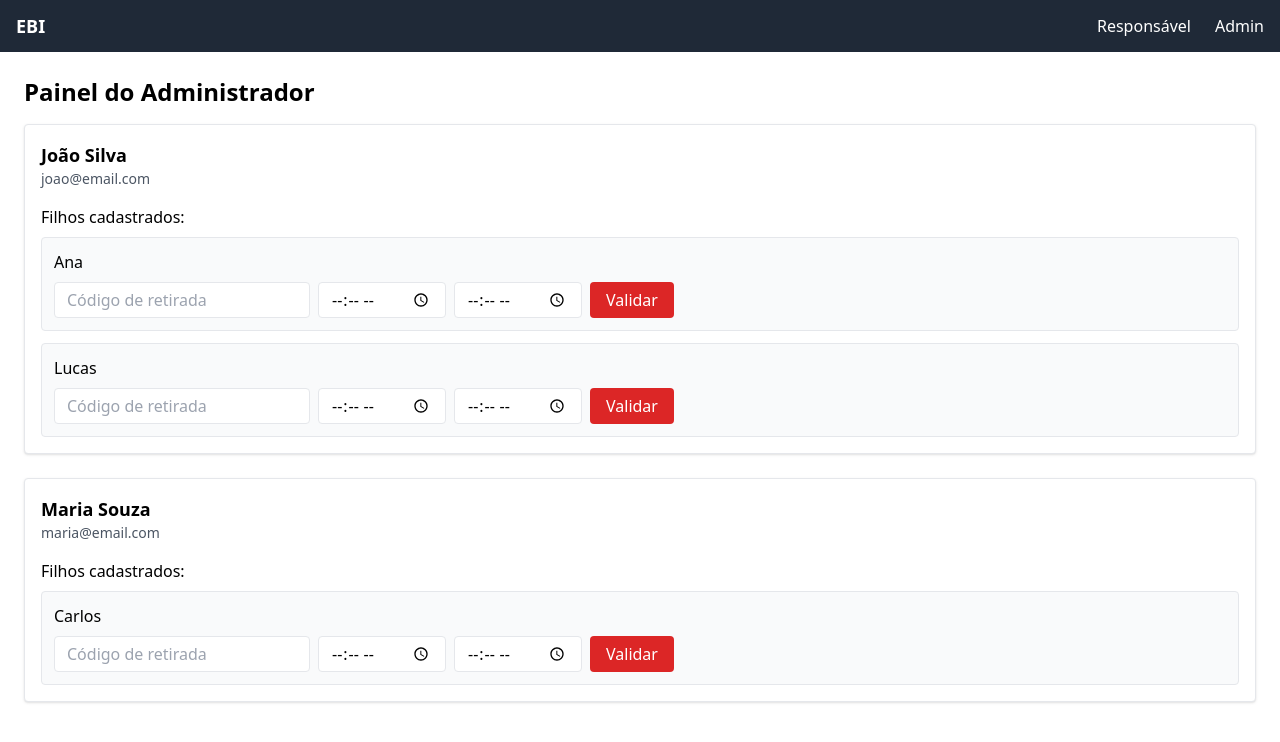
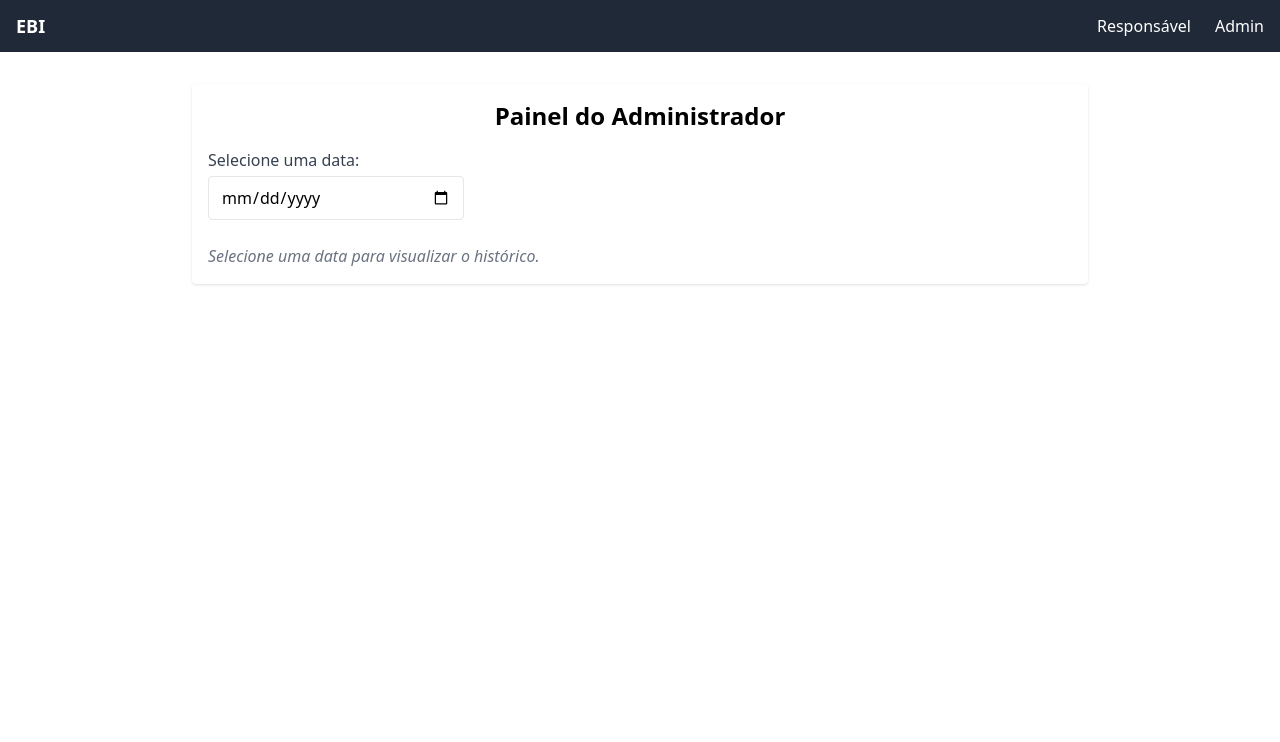
Before and after one commit to Dagostini01/ebi-system, a React (Vite) app: page /admin/dashboard in a window 1280 px wide. Shown: the top 742 px of the page. Built offline with nearby package versions, Linux system fonts and the light colour scheme.

Commit message:
alteracoes necessarias para apresentacao

```diff
--- a/src/pages/CadastroFilho/index.tsx
+++ b/src/pages/CadastroFilho/index.tsx
@@ -5,10 +5,20 @@ export default function CadastroFilho() {
   const [idade, setIdade] = useState('');
   const [dataNascimento, setDataNascimento] = useState('');
   const [observacoes, setObservacoes] = useState('');
+  const [comum, setComum] = useState('');
+
+  const comuns = [
+    'Vila Ré',
+    'Central - SP',
+    'Zona Leste - SP',
+    'Campinas - SP',
+    'Belo Horizonte - MG',
+    'Porto Alegre - RS'
+  ];
 
   const handleSubmit = (e: React.FormEvent) => {
     e.preventDefault();
-    console.log({ nome, idade, dataNascimento, observacoes });
+    console.log({ nome, idade, dataNascimento, observacoes, comum });
   };
 
   return (
@@ -19,7 +29,7 @@ export default function CadastroFilho() {
           type="text"
           placeholder="Nome da criança"
           value={nome}
-          onChange={e => setNome(e.target.value)}
+          onChange={(e) => setNome(e.target.value)}
           className="w-full px-3 py-2 border rounded"
           required
         />
@@ -27,27 +37,38 @@ export default function CadastroFilho() {
           type="number"
           placeholder="Idade"
           value={idade}
-          onChange={e => setIdade(e.target.value)}
+          onChange={(e) => setIdade(e.target.value)}
           className="w-full px-3 py-2 border rounded"
-          required
         />
         <input
           type="date"
+          placeholder="Data de nascimento"
           value={dataNascimento}
           onChange={(e) => setDataNascimento(e.target.value)}
           className="w-full px-3 py-2 border rounded"
+        />
+        <select
+          value={comum}
+          onChange={(e) => setComum(e.target.value)}
+          className="w-full px-3 py-2 border rounded"
           required
+        >
+          <option value="">Selecione a comum</option>
+          {comuns.map((nome, idx) => (
+            <option key={idx} value={nome}>{nome}</option>
+          ))}
+        </select>
+        <textarea
+          placeholder="Observações (alergias, etc.)"
+          value={observacoes}
+          onChange={(e) => setObservacoes(e.target.value)}
+          className="w-full px-3 py-2 border rounded"
         />
-
-        <textarea
-          placeholder="Observações (alergias, necessidades, etc)"
-          value={observacoes}
-          onChange={e => setObservacoes(e.target.value)}
-          className="w-full px-3 py-2 border rounded"
-          rows={3}
-        ></textarea>
-        <button type="submit" className="w-full bg-purple-600 text-white py-2 rounded hover:bg-purple-700">
-          Cadastrar Criança
+        <button
+          type="submit"
+          className="w-full bg-blue-600 text-white py-2 rounded hover:bg-blue-700"
+        >
+          Cadastrar
         </button>
       </form>
     </div>
--- a/src/pages/PaiDashboard/index.tsx
+++ b/src/pages/PaiDashboard/index.tsx
@@ -1,22 +1,37 @@
+import { useState } from 'react';
 import { Link } from 'react-router-dom';
 
 export default function PaiDashboard() {
-  const filhosMock = [
+  const [filhos, setFilhos] = useState([
     {
       nome: 'Ana Beatriz',
       idade: 6,
       codigo: 'ABC123',
-      entrada: '19:45',
+      entrada: '',
       saida: ''
     },
     {
       nome: 'João Pedro',
       idade: 4,
       codigo: 'XYZ789',
-      entrada: '19:48',
-      saida: '21:00'
+      entrada: '',
+      saida: ''
     }
-  ];
+  ]);
+
+  const registrarEntrada = (idx: number) => {
+    const agora = new Date().toLocaleTimeString([], { hour: '2-digit', minute: '2-digit' });
+    const atualizados = [...filhos];
+    atualizados[idx].entrada = agora;
+    setFilhos(atualizados);
+  };
+
+  const registrarSaida = (idx: number) => {
+    const agora = new Date().toLocaleTimeString([], { hour: '2-digit', minute: '2-digit' });
+    const atualizados = [...filhos];
+    atualizados[idx].saida = agora;
+    setFilhos(atualizados);
+  };
 
   return (
     <div className="max-w-3xl mx-auto mt-8 p-4 bg-white rounded shadow">
@@ -28,13 +43,29 @@ export default function PaiDashboard() {
         </Link>
       </div>
 
-      {filhosMock.map((filho, idx) => (
+      {filhos.map((filho, idx) => (
         <div key={idx} className="border p-4 rounded mb-4">
           <p><strong>Nome:</strong> {filho.nome}</p>
           <p><strong>Idade:</strong> {filho.idade} anos</p>
           <p><strong>Código de retirada:</strong> <span className="text-blue-600 font-mono">{filho.codigo}</span></p>
+
           <p><strong>Entrada:</strong> {filho.entrada || '—'}</p>
           <p><strong>Saída:</strong> {filho.saida || '—'}</p>
+
+          <div className="flex gap-2 mt-2">
+            <button
+              onClick={() => registrarEntrada(idx)}
+              className="bg-green-600 text-white px-4 py-1 rounded hover:bg-green-700"
+            >
+              📥 Entrada
+            </button>
+            <button
+              onClick={() => registrarSaida(idx)}
+              className="bg-red-600 text-white px-4 py-1 rounded hover:bg-red-700"
+            >
+              📤 Saída
+            </button>
+          </div>
         </div>
       ))}
     </div>
--- a/src/pages/Register/index.tsx
+++ b/src/pages/Register/index.tsx
@@ -1,13 +1,15 @@
 import { useState } from 'react';
 
 export default function Register() {
-  const [nome, setNome] = useState('');
+  const [nomePai, setNomePai] = useState('');
+  const [nomeMae, setNomeMae] = useState('');
   const [email, setEmail] = useState('');
   const [telefone, setTelefone] = useState('');
   const [senha, setSenha] = useState('');
-  const [igreja, setIgreja] = useState('');
+  const [comum, setComum] = useState('');
 
-  const igrejasDisponiveis = [
+  const comuns = [
+    'Vila Ré',
     'Central - SP',
     'Zona Leste - SP',
     'Campinas - SP',
@@ -17,7 +19,7 @@ export default function Register() {
 
   const handleSubmit = (e: React.FormEvent) => {
     e.preventDefault();
-    console.log({ nome, email, telefone, senha, igreja });
+    console.log({ nomePai, nomeMae, email, telefone, senha, comum });
   };
 
   return (
@@ -26,17 +28,23 @@ export default function Register() {
       <form onSubmit={handleSubmit} className="space-y-4">
         <input
           type="text"
-          placeholder="Nome completo"
-          value={nome}
-          onChange={e => setNome(e.target.value)}
+          placeholder="Nome do Pai"
+          value={nomePai}
+          onChange={(e) => setNomePai(e.target.value)}
           className="w-full px-3 py-2 border rounded"
-          required
+        />
+        <input
+          type="text"
+          placeholder="Nome da Mãe"
+          value={nomeMae}
+          onChange={(e) => setNomeMae(e.target.value)}
+          className="w-full px-3 py-2 border rounded"
         />
         <input
           type="email"
           placeholder="Email"
           value={email}
-          onChange={e => setEmail(e.target.value)}
+          onChange={(e) => setEmail(e.target.value)}
           className="w-full px-3 py-2 border rounded"
           required
         />
@@ -44,30 +52,32 @@ export default function Register() {
           type="tel"
           placeholder="Telefone"
           value={telefone}
-          onChange={e => setTelefone(e.target.value)}
+          onChange={(e) => setTelefone(e.target.value)}
           className="w-full px-3 py-2 border rounded"
-          required
         />
         <input
           type="password"
           placeholder="Senha"
           value={senha}
-          onChange={e => setSenha(e.target.value)}
+          onChange={(e) => setSenha(e.target.value)}
           className="w-full px-3 py-2 border rounded"
           required
         />
         <select
-          value={igreja}
-          onChange={e => setIgreja(e.target.value)}
+          value={comum}
+          onChange={(e) => setComum(e.target.value)}
           className="w-full px-3 py-2 border rounded"
           required
         >
-          <option value="">Selecione sua igreja</option>
-          {igrejasDisponiveis.map((nome, index) => (
-            <option key={index} value={nome}>{nome}</option>
+          <option value="">Selecione a comum</option>
+          {comuns.map((nome, idx) => (
+            <option key={idx} value={nome}>{nome}</option>
           ))}
         </select>
-        <button type="submit" className="w-full bg-blue-600 text-white py-2 rounded hover:bg-blue-700">
+        <button
+          type="submit"
+          className="w-full bg-blue-600 text-white py-2 rounded hover:bg-blue-700"
+        >
           Cadastrar
         </button>
       </form>
--- a/src/pages/admin/AdminDashboard/index.tsx
+++ b/src/pages/admin/AdminDashboard/index.tsx
@@ -1,108 +1,68 @@
 import { useState } from 'react';
 
 export default function AdminDashboard() {
-  const pais = [
+  const [dataSelecionada, setDataSelecionada] = useState('');
+
+  const presencasMock = [
     {
-      nome: 'João Silva',
-      email: 'joao@email.com',
-      filhos: [
-        { nome: 'Ana', codigo: '', validado: false, entrada: '', saida: '' },
-        { nome: 'Lucas', codigo: '', validado: false, entrada: '', saida: '' },
-      ]
+      data: '2025-05-20',
+      nomeCrianca: 'Ana Beatriz',
+      entrada: '19:45',
+      saida: '21:00',
+      responsavel: 'João e Maria Silva',
+      comum: 'Vila Ré'
     },
     {
-      nome: 'Maria Souza',
-      email: 'maria@email.com',
-      filhos: [
-        { nome: 'Carlos', codigo: '', validado: false, entrada: '', saida: '' },
-      ]
+      data: '2025-05-20',
+      nomeCrianca: 'João Pedro',
+      entrada: '19:50',
+      saida: '',
+      responsavel: 'Carlos Mendes',
+      comum: 'Campinas - SP'
+    },
+    {
+      data: '2025-05-19',
+      nomeCrianca: 'Beatriz Lima',
+      entrada: '19:30',
+      saida: '20:50',
+      responsavel: 'Luciana Lima',
+      comum: 'Zona Leste - SP'
     }
   ];
 
-  const [estadoPais, setEstadoPais] = useState(pais);
-
-  const handleCodigoChange = (paiIndex: number, filhoIndex: number, value: string) => {
-    const copia = [...estadoPais];
-    copia[paiIndex].filhos[filhoIndex].codigo = value;
-    setEstadoPais(copia);
-  };
-
-  const handleEntradaChange = (paiIndex: number, filhoIndex: number, value: string) => {
-    const copia = [...estadoPais];
-    copia[paiIndex].filhos[filhoIndex].entrada = value;
-    setEstadoPais(copia);
-  };
-
-  const handleSaidaChange = (paiIndex: number, filhoIndex: number, value: string) => {
-    const copia = [...estadoPais];
-    copia[paiIndex].filhos[filhoIndex].saida = value;
-    setEstadoPais(copia);
-  };
-
-  const validarCodigo = (paiIndex: number, filhoIndex: number) => {
-    const copia = [...estadoPais];
-    const codigo = copia[paiIndex].filhos[filhoIndex].codigo;
-    if (codigo.trim() !== '') {
-      copia[paiIndex].filhos[filhoIndex].validado = true;
-      alert(`Código validado para ${copia[paiIndex].filhos[filhoIndex].nome}`);
-    } else {
-      alert('Código inválido');
-    }
-    setEstadoPais(copia);
-  };
+  const presencasFiltradas = presencasMock.filter(p => p.data === dataSelecionada);
 
   return (
-    <div className="p-6">
-      <h1 className="text-2xl font-bold mb-4">Painel do Administrador</h1>
+    <div className="max-w-4xl mx-auto mt-8 p-4 bg-white rounded shadow">
+      <h2 className="text-2xl font-bold mb-4 text-center">Painel do Administrador</h2>
 
-      <div className="space-y-6">
-        {estadoPais.map((pai, indexPai) => (
-          <div key={indexPai} className="p-4 border rounded shadow bg-white">
-            <h2 className="text-lg font-semibold">{pai.nome}</h2>
-            <p className="text-sm text-gray-600">{pai.email}</p>
+      <div className="mb-6">
+        <label className="block mb-1 font-medium text-gray-700">Selecione uma data:</label>
+        <input
+          type="date"
+          value={dataSelecionada}
+          onChange={(e) => setDataSelecionada(e.target.value)}
+          className="border px-3 py-2 rounded w-full sm:w-64"
+        />
+      </div>
 
-            <div className="mt-4">
-              <h3 className="font-medium mb-2">Filhos cadastrados:</h3>
-              <div className="space-y-3">
-                {pai.filhos.map((filho, indexFilho) => (
-                  <div key={indexFilho} className="p-3 border rounded bg-gray-50">
-                    <p className="font-medium">{filho.nome}</p>
-                    <div className="flex flex-col sm:flex-row gap-2 mt-2">
-                      <input
-                        type="text"
-                        placeholder="Código de retirada"
-                        value={filho.codigo}
-                        onChange={(e) => handleCodigoChange(indexPai, indexFilho, e.target.value)}
-                        className="border px-3 py-1 rounded w-full sm:w-64"
-                      />
-                      <input
-                        type="time"
-                        value={filho.entrada}
-                        onChange={(e) => handleEntradaChange(indexPai, indexFilho, e.target.value)}
-                        className="border px-3 py-1 rounded w-full sm:w-32"
-                        placeholder="Entrada"
-                      />
-                      <input
-                        type="time"
-                        value={filho.saida}
-                        onChange={(e) => handleSaidaChange(indexPai, indexFilho, e.target.value)}
-                        className="border px-3 py-1 rounded w-full sm:w-32"
-                        placeholder="Saída"
-                      />
-                      <button
-                        onClick={() => validarCodigo(indexPai, indexFilho)}
-                        className={`text-white px-4 py-1 rounded ${filho.validado ? 'bg-blue-600' : 'bg-red-600 hover:bg-red-700'}`}
-                      >
-                        {filho.validado ? 'Validado' : 'Validar'}
-                      </button>
-                    </div>
-                  </div>
-                ))}
-              </div>
+      {dataSelecionada && presencasFiltradas.length > 0 ? (
+        <div>
+          <h3 className="text-lg font-semibold mb-4">Presenças em {dataSelecionada}</h3>
+          {presencasFiltradas.map((p, idx) => (
+            <div key={idx} className="border p-4 rounded mb-3 bg-gray-50">
+              <p><strong>Criança:</strong> {p.nomeCrianca}</p>
+              <p><strong>Responsável:</strong> {p.responsavel}</p>
+              <p><strong>Comum:</strong> {p.comum}</p>
+              <p><strong>Entrada:</strong> {p.entrada || '—'} | <strong>Saída:</strong> {p.saida || '—'}</p>
             </div>
-          </div>
-        ))}
-      </div>
+          ))}
+        </div>
+      ) : dataSelecionada ? (
+        <p className="text-gray-500 italic">Nenhuma presença registrada para esta data.</p>
+      ) : (
+        <p className="text-gray-500 italic">Selecione uma data para visualizar o histórico.</p>
+      )}
     </div>
   );
 }
```
